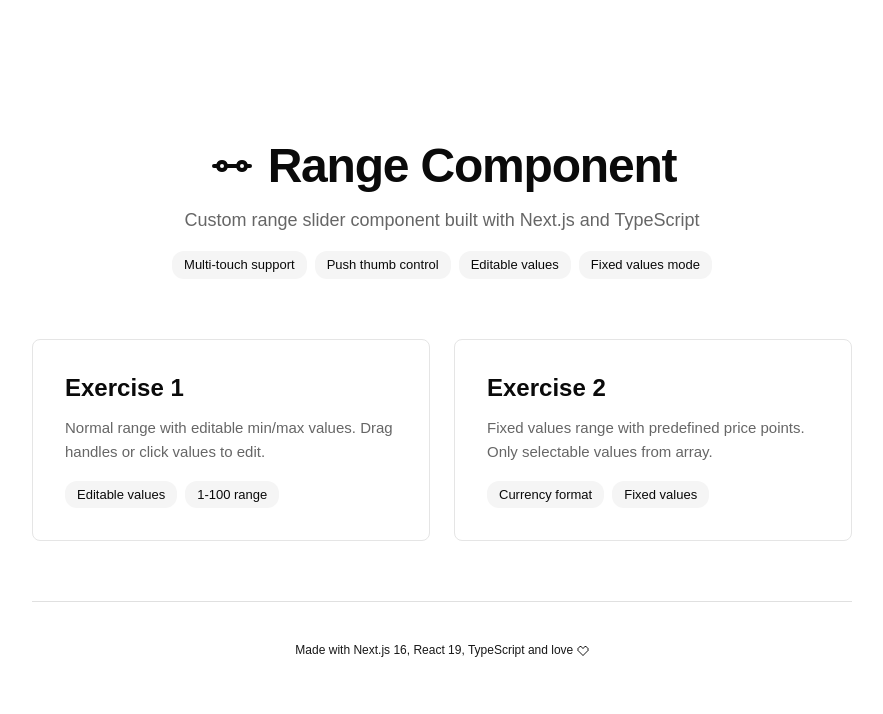
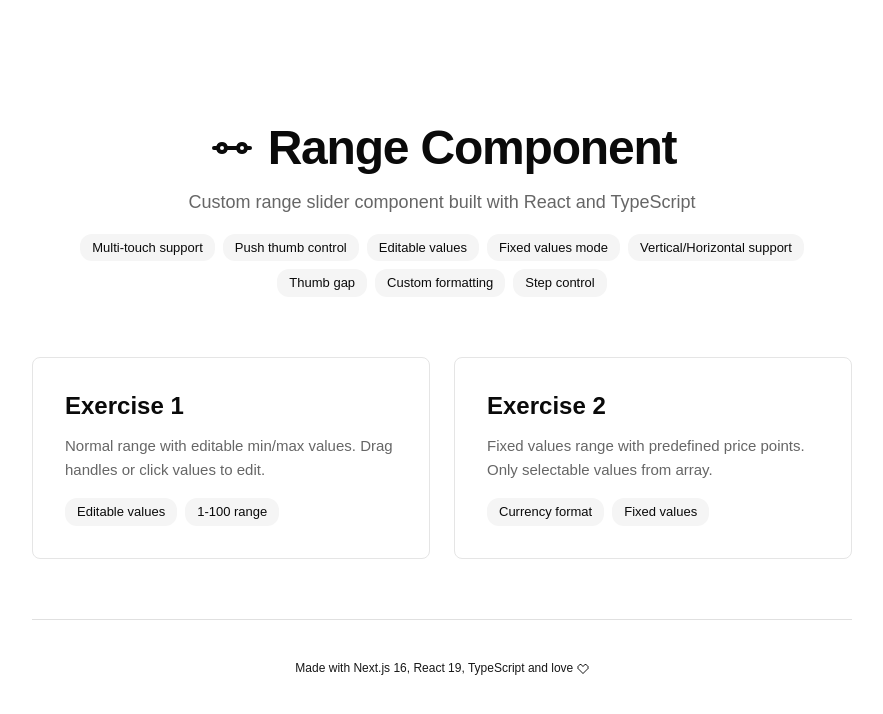
Before and after one commit to sivte/mango-range, a Next.js app: page / in a window 1280 px wide. Shown: the top 714 px of the page, without its empty margins (198-1081 px from the left). Built offline with nearby package versions, Linux system fonts and the light colour scheme.

Commit message:
feat: update feature badges

```diff
--- a/app/page.tsx
+++ b/app/page.tsx
@@ -22,13 +22,17 @@ export default function Home() {
             <span>Range Component</span>
           </h1>
           <p className="text-lg leading-relaxed max-w-[600px] mx-auto text-text-secondary">
-            Custom range slider component built with Next.js and TypeScript
+            Custom range slider component built with React and TypeScript
           </p>
           <div className="flex gap-2 flex-wrap justify-center mt-4">
             <Badge>Multi-touch support</Badge>
             <Badge>Push thumb control</Badge>
             <Badge>Editable values</Badge>
             <Badge>Fixed values mode</Badge>
+            <Badge>Vertical/Horizontal support</Badge>
+            <Badge>Thumb gap</Badge>
+            <Badge>Custom formatting</Badge>
+            <Badge>Step control</Badge>
           </div>
         </div>
 
```
